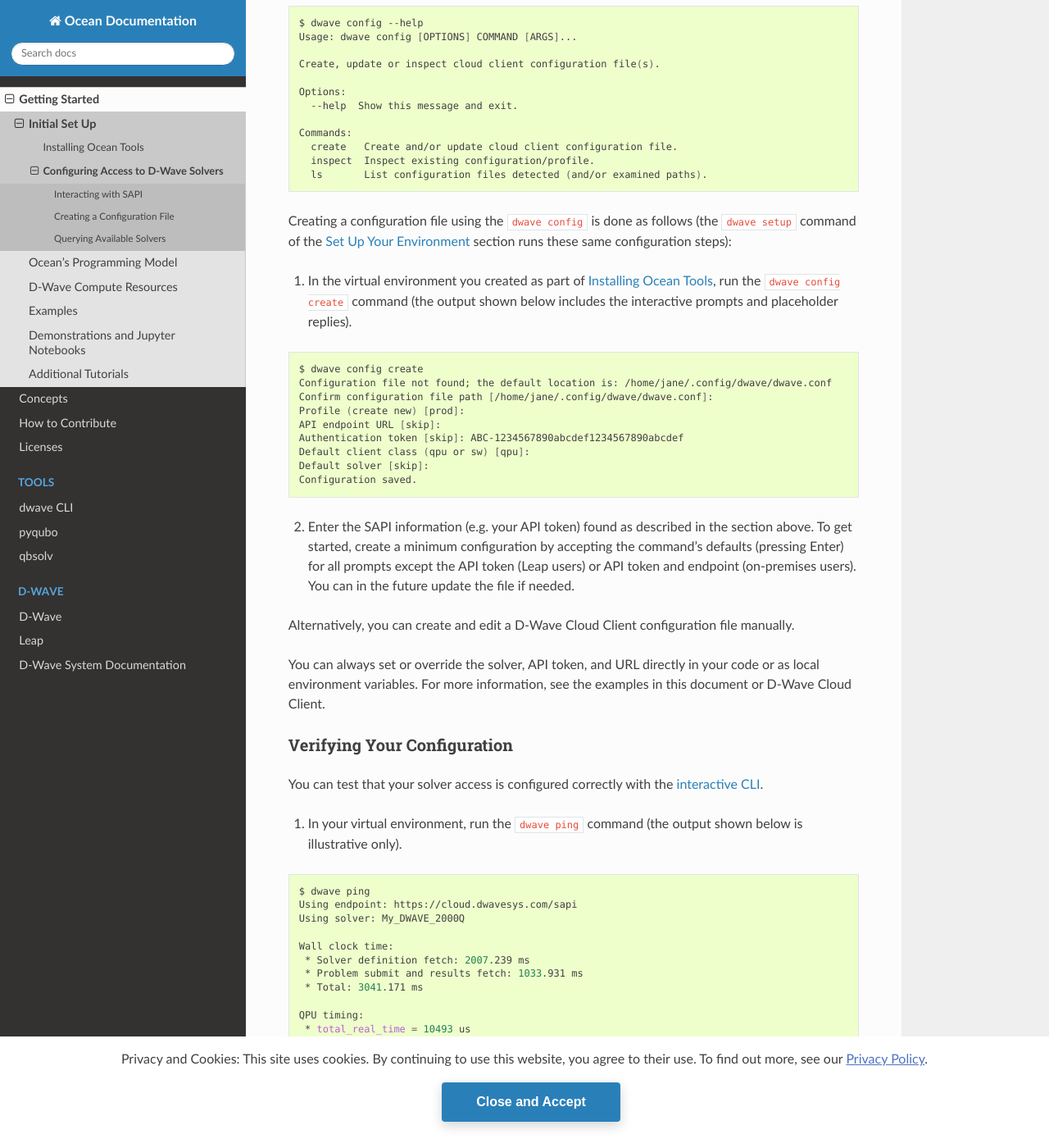
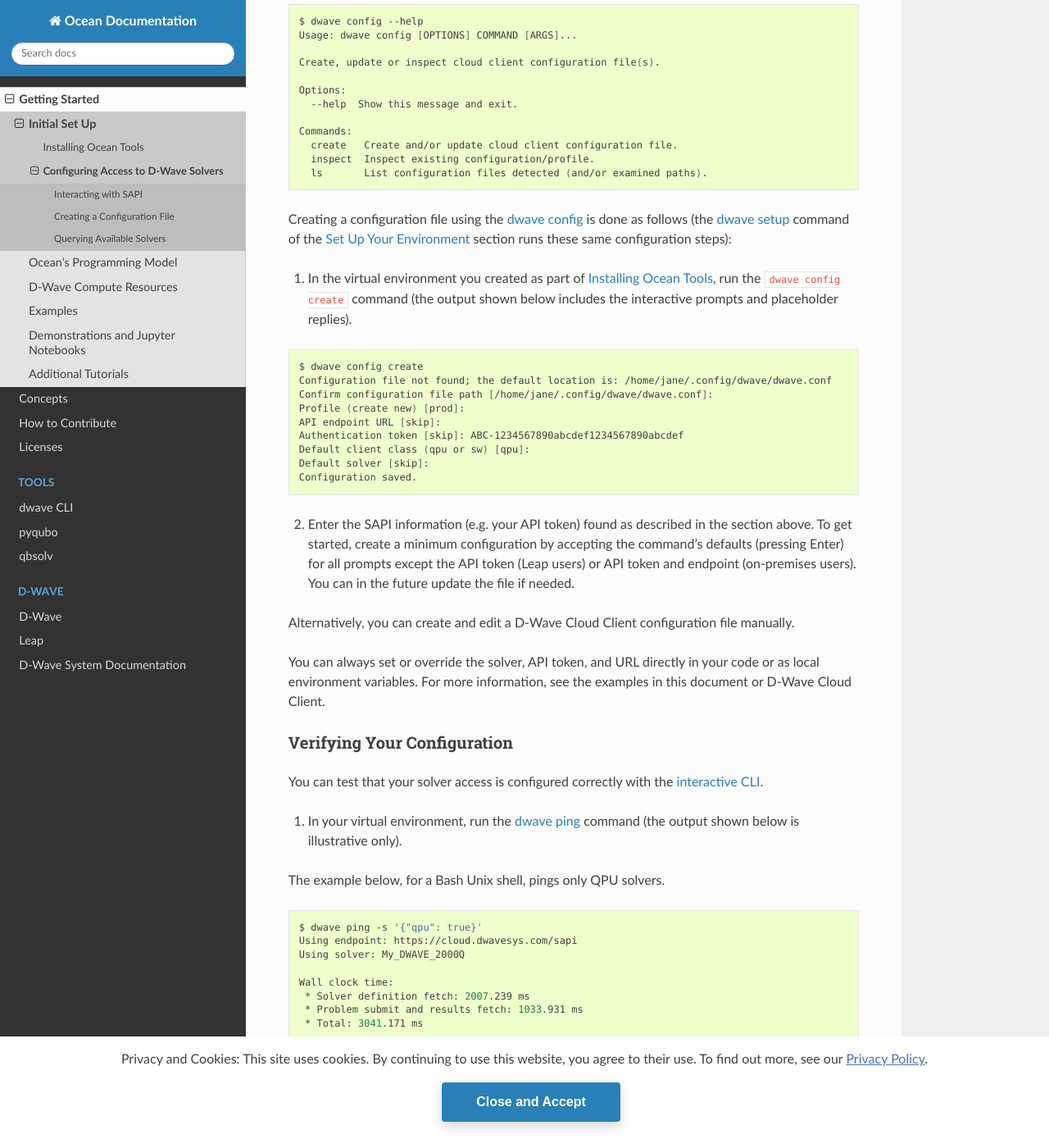
Before and after one commit to dwavesystems/dwave-ocean-sdk, a Sphinx documentation site: the page built from docs/overview/sapi.rst, in a window 1280 px wide and 1400 px high, scrolled down 1221 px. Shown: the whole window at 82% size. Built offline with Sphinx 7.4.7 and the Read the Docs theme 2.0.0, drawn with Linux system fonts in a browser that asks for light colours; pages that are not in the unit, such as notebooks, are missing from menus; the version number could not be read and is left out; some of the changed lines change nothing that is shown; some of the changed text lies outside the part shown.

Commit message:
Update ping to select qpu in example (#139)
* Update ping to select qpu

* Note the example is for bash

* Note the example is for bash in correct line

```diff
--- a/docs/docs_cli.rst
+++ b/docs/docs_cli.rst
@@ -140,9 +140,11 @@
 
 .. cli-example-ping-start-marker
 
+The example below, for a Bash Unix shell, pings only QPU solvers.
+
 .. code-block:: bash
 
-    $ dwave ping
+    $ dwave ping -s '{"qpu": true}'
     Using endpoint: https://cloud.dwavesys.com/sapi
     Using solver: My_DWAVE_2000Q
 
--- a/docs/overview/sapi.rst
+++ b/docs/overview/sapi.rst
@@ -54,9 +54,9 @@
 the `dwave-ocean-sdk <https://github.com/dwavesystems/dwave-ocean-sdk>`_
 installation.
 
-If you did not already do so with the :code:`dwave setup` command
+If you did not already do so with the :ref:`dwave setup <cli_example_setup>` command
 in the :ref:`dwave_setup` section, or want to make changes at a later time, you
-can use the :code:`dwave config` command.
+can use the :ref:`dwave config <cli_example_config>` command.
 
 .. code-block:: bash
 
@@ -73,8 +73,8 @@
       inspect  Inspect existing configuration/profile.
       ls       List configuration files detected (and/or examined paths).
 
-Creating a configuration file using the :code:`dwave config` is done
-as follows (the :code:`dwave setup` command of the :ref:`dwave_setup` section
+Creating a configuration file using the :ref:`dwave config <cli_example_config>` is done
+as follows (the :ref:`dwave setup <cli_example_setup>` command of the :ref:`dwave_setup` section
 runs these same configuration steps):
 
 1. In the virtual environment you created as part of :ref:`install`, run the
@@ -105,7 +105,7 @@
 You can test that your solver access is configured correctly with the
 :ref:`interactive CLI <dwave_cli>`.
 
-1. In your virtual environment, run the :code:`dwave ping` command (the output shown
+1. In your virtual environment, run the :ref:`dwave ping <cli_example_ping>` command (the output shown
    below is illustrative only).
 
 .. include:: ../docs_cli.rst
@@ -136,7 +136,7 @@
 From your terminal, you can use the
 :ref:`interactive CLI <dwave_cli>` to see the available solvers, their parameters, and properties.
 
-1. Run the :code:`dwave solvers` command (the output shown below is illustrative only).
+1. Run the :ref:`dwave solvers <cli_example_solvers>` command (the output shown below is illustrative only).
 
 .. include:: ../docs_cli.rst
   :start-after: cli-example-solvers-start-marker
```
